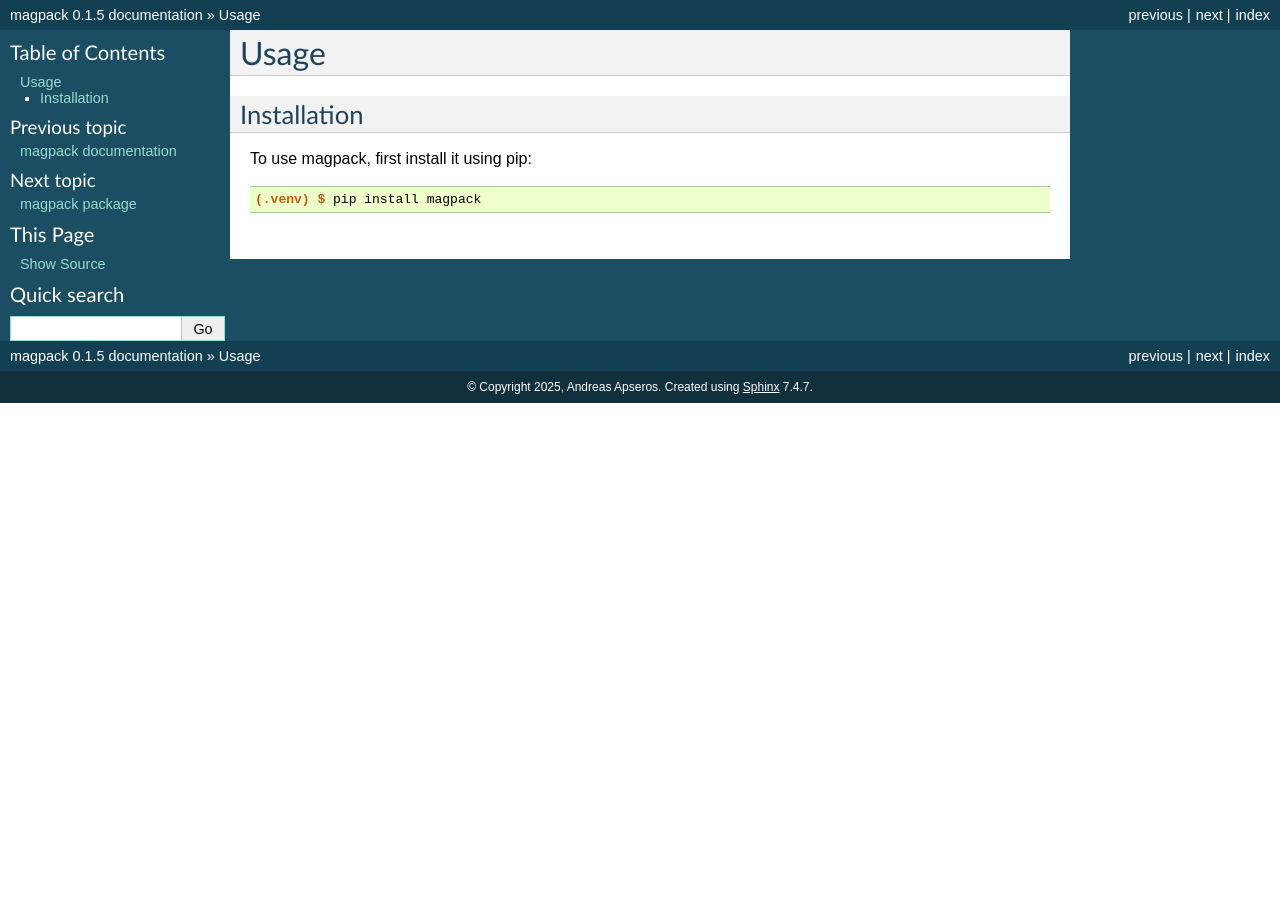
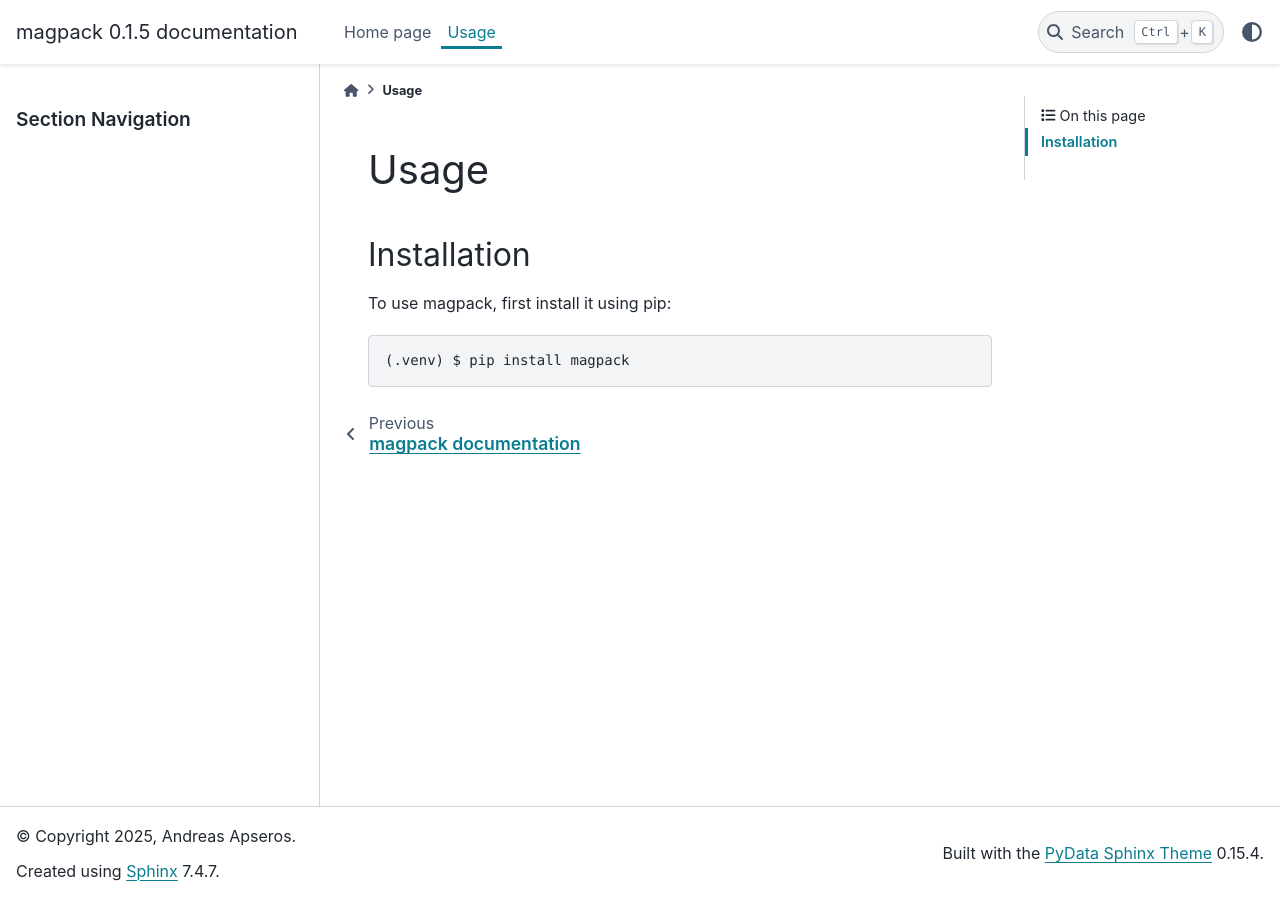
Before and after one commit to apseros/magpack, a Sphinx documentation site: the page built from doc/source/usage.rst, in a window 1280 px wide. Built offline with Sphinx 7.4.7 and the PyData theme 0.15.4, drawn with Linux system fonts in a browser that asks for light colours; pages that are not in the unit, such as notebooks, are missing from menus.

Commit message:
Documentation style changed to Numpy

```diff
--- /dev/null
+++ b/doc/source/_templates/class-template.rst
@@ -0,0 +1,34 @@
+{{ fullname | escape | underline}}
+
+.. currentmodule:: {{ module }}
+
+.. autoclass:: {{ objname }}
+   :members:
+   :show-inheritance:
+   :inherited-members:
+   :special-members: __call__, __add__, __mul__
+
+   {% block methods %}
+   {% if methods %}
+   .. rubric:: {{ _('Methods') }}
+
+   .. autosummary::
+      :nosignatures:
+   {% for item in methods %}
+      {%- if not item.startswith('_') %}
+      ~{{ name }}.{{ item }}
+      {%- endif -%}
+   {%- endfor %}
+   {% endif %}
+   {% endblock %}
+
+   {% block attributes %}
+   {% if attributes %}
+   .. rubric:: {{ _('Attributes') }}
+
+   .. autosummary::
+   {% for item in attributes %}
+      ~{{ name }}.{{ item }}
+   {%- endfor %}
+   {% endif %}
+   {% endblock %}
--- /dev/null
+++ b/doc/source/_templates/module-template.rst
@@ -0,0 +1,66 @@
+{{ fullname | escape | underline}}
+
+.. automodule:: {{ fullname }}
+
+   {% block attributes %}
+   {% if attributes %}
+   .. rubric:: Module attributes
+
+   .. autosummary::
+      :toctree:
+   {% for item in attributes %}
+      {{ item }}
+   {%- endfor %}
+   {% endif %}
+   {% endblock %}
+
+   {% block functions %}
+   {% if functions %}
+   .. rubric:: {{ _('Functions') }}
+
+   .. autosummary::
+      :toctree:
+      :nosignatures:
+   {% for item in functions %}
+      {{ item }}
+   {%- endfor %}
+   {% endif %}
+   {% endblock %}
+
+   {% block classes %}
+   {% if classes %}
+   .. rubric:: {{ _('Classes') }}
+
+   .. autosummary::
+      :toctree:
+      :template: class-template.rst
+      :nosignatures:
+   {% for item in classes %}
+      {{ item }}
+   {%- endfor %}
+   {% endif %}
+   {% endblock %}
+
+   {% block exceptions %}
+   {% if exceptions %}
+   .. rubric:: {{ _('Exceptions') }}
+
+   .. autosummary::
+      :toctree:
+   {% for item in exceptions %}
+      {{ item }}
+   {%- endfor %}
+   {% endif %}
+   {% endblock %}
+
+{% block modules %}
+{% if modules %}
+.. autosummary::
+   :toctree:
+   :template: module-template.rst
+   :recursive:
+{% for item in modules %}
+   {{ item }}
+{%- endfor %}
+{% endif %}
+{% endblock %}
--- a/doc/source/conf.py
+++ b/doc/source/conf.py
@@ -20,15 +20,27 @@
 # -- General configuration ---------------------------------------------------
 # https://www.sphinx-doc.org/en/master/usage/configuration.html#general-configuration
 
-extensions = ['sphinx.ext.autodoc']
+extensions = [
+    'sphinx.ext.autodoc',
+    'sphinx.ext.autosummary',
+    'numpydoc'
+]
+
+autosummary_generate = True  # Turn on sphinx.ext.autosummary
+autoclass_content = "both"  # Add __init__ doc (ie. params) to class summaries
+html_show_sourcelink = False  # Remove 'view source code' from top of page (for html, not python)
+autodoc_inherit_docstrings = True  # If no docstring, inherit from base class
+set_type_checking_flag = True  # Enable 'expensive' imports for sphinx_autodoc_typehints
+nbsphinx_allow_errors = True  # Continue through Jupyter errors
+autodoc_typehints = "description" # Sphinx-native method. Not as good as sphinx_autodoc_typehints
+add_module_names = False # Remove namespaces from class/method signatures
 
 templates_path = ['_templates']
 exclude_patterns = []
 
 
-
 # -- Options for HTML output -------------------------------------------------
 # https://www.sphinx-doc.org/en/master/usage/configuration.html#options-for-html-output
 
-html_theme = 'classic'
+html_theme = "pydata_sphinx_theme"
 html_static_path = ['_static']
--- a/doc/source/requirements.txt
+++ b/doc/source/requirements.txt
@@ -1,2 +1,3 @@
 numpy>=1.25.2
 scipy>=1.13.1
+numpydoc>=1.8.0
--- a/doc/source/usage.rst
+++ b/doc/source/usage.rst
@@ -1,9 +1,8 @@
 Usage
-==========
-
+=====
 
 Installation
---------------------------
+------------
 
 To use magpack, first install it using pip:
 
```
Also changed, not shown: doc/source/api.rst (added, +14 -0 lines), doc/source/index.rst (+14 -4 lines), doc/source/magpack.rst (deleted, +0 -42 lines), 6 other files.
